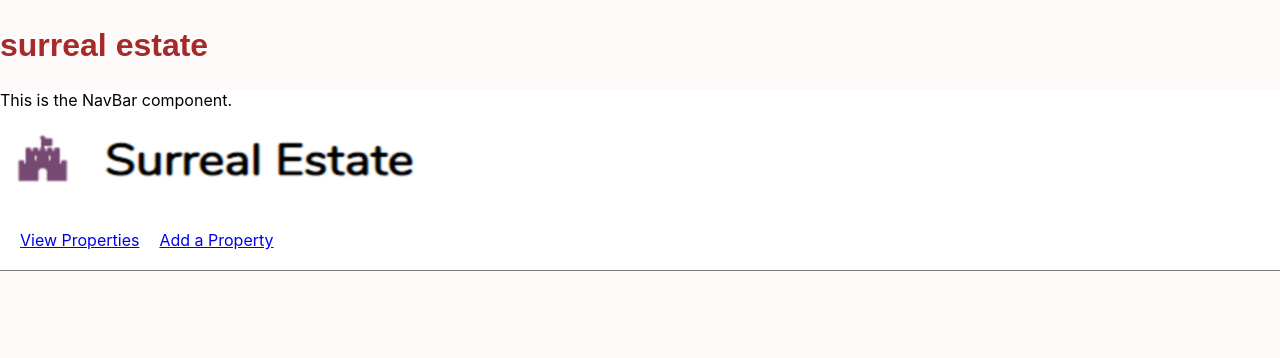
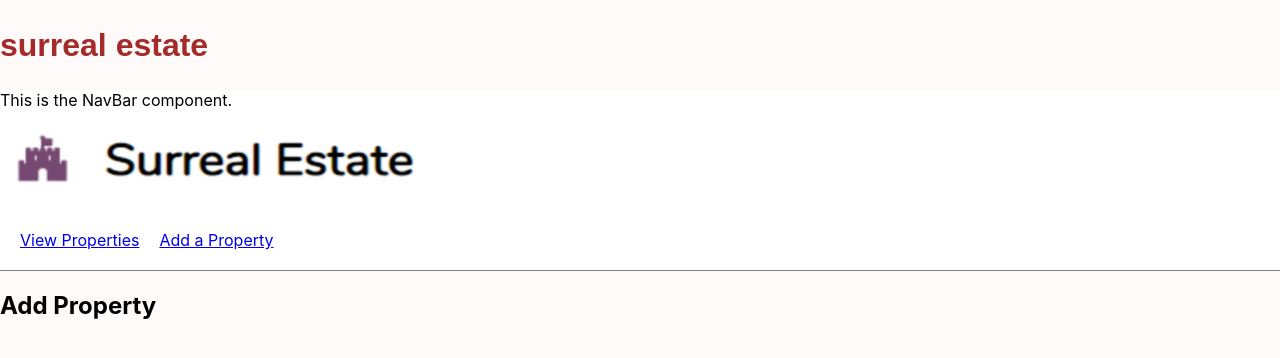
Before and after one commit to josephredmond5/surreal-estate, a React (Create React App) app: page /add-property in a window 1280 px wide. Shown: the top 358 px of the page. Built offline with nearby package versions, Linux system fonts and the light colour scheme.

Commit message:
routing part of the module has been completed

```diff
--- a/package.json
+++ b/package.json
@@ -8,6 +8,7 @@
     "@testing-library/user-event": "^13.5.0",
     "react": "^18.2.0",
     "react-dom": "^18.2.0",
+    "react-router-dom": "^6.10.0",
     "react-scripts": "5.0.1",
     "web-vitals": "^2.1.4"
   },
--- /dev/null
+++ b/src/components/AddProperty.js
@@ -0,0 +1,7 @@
+import React from "react";
+
+const AddProperty = () => {
+  return <h2>Add Property</h2>;
+};
+
+export default AddProperty;
--- a/src/components/App.js
+++ b/src/components/App.js
@@ -1,5 +1,8 @@
 import React from "react";
+import { Routes, Route } from "react-router-dom";
 import NavBar from "./navBar";
+import Properties from "./Properties";
+import AddProperty from "./AddProperty";
 import "../styles/navbar.css";
 
 const App = () => {
@@ -9,6 +12,10 @@ const App = () => {
         <h2 className="title-name">surreal estate</h2>
       </header>
       <NavBar />
+      <Routes>
+        <Route path="/" element={<Properties />} />
+        <Route path="/add-property" element={<AddProperty />} />
+      </Routes>
     </div>
   );
 };
--- /dev/null
+++ b/src/components/Properties.js
@@ -0,0 +1,7 @@
+import React from "react";
+
+const Properties = () => <div>Properties Page</div>;
+const AddProperties = () => <div> add property Page</div>;
+
+
+export default Properties;
--- a/src/components/navBar.js
+++ b/src/components/navBar.js
@@ -1,4 +1,5 @@
 import React from "react";
+import { Link } from "react-router-dom";
 import "../styles/navbar.css";
 
 const NavBar = () => {
@@ -9,10 +10,10 @@ const NavBar = () => {
 
             <ul className="navbar-links">
   <li className="navbar-links-item">
-    <a href="/properties">View Properties</a>
+    <Link href="/properties">View Properties</Link>
   </li>
   <li className="navbar-links-item">
-    <a href="/add-property">Add a Property</a>
+    <Link href="/add-property">Add a Property</Link>
   </li>
 </ul>
         </div>
--- a/src/index.js
+++ b/src/index.js
@@ -2,10 +2,13 @@ import React from "react";
 import ReactDOM from "react-dom/client";
 import "./index.css";
 import App from "./components/App";
+import { BrowserRouter } from 'react-router-dom';
 
 const root = ReactDOM.createRoot(document.getElementById("root"));
 root.render(
   <React.StrictMode>
-    <App />
+    <BrowserRouter>
+      <App />
+    </BrowserRouter>
   </React.StrictMode>
 );
```
Also changed, not shown: 1 other file (tests, documents, lock files or other folders).
